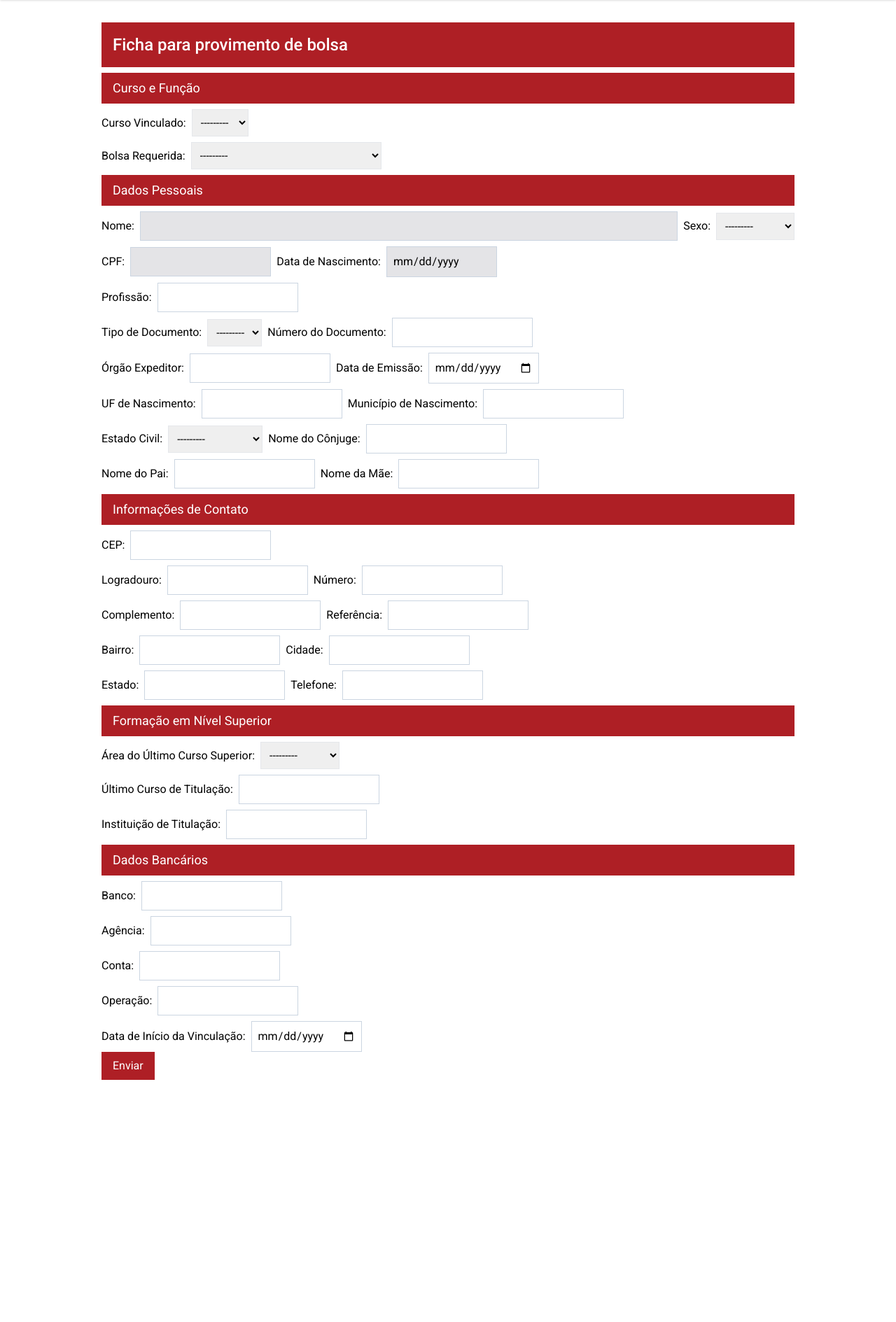
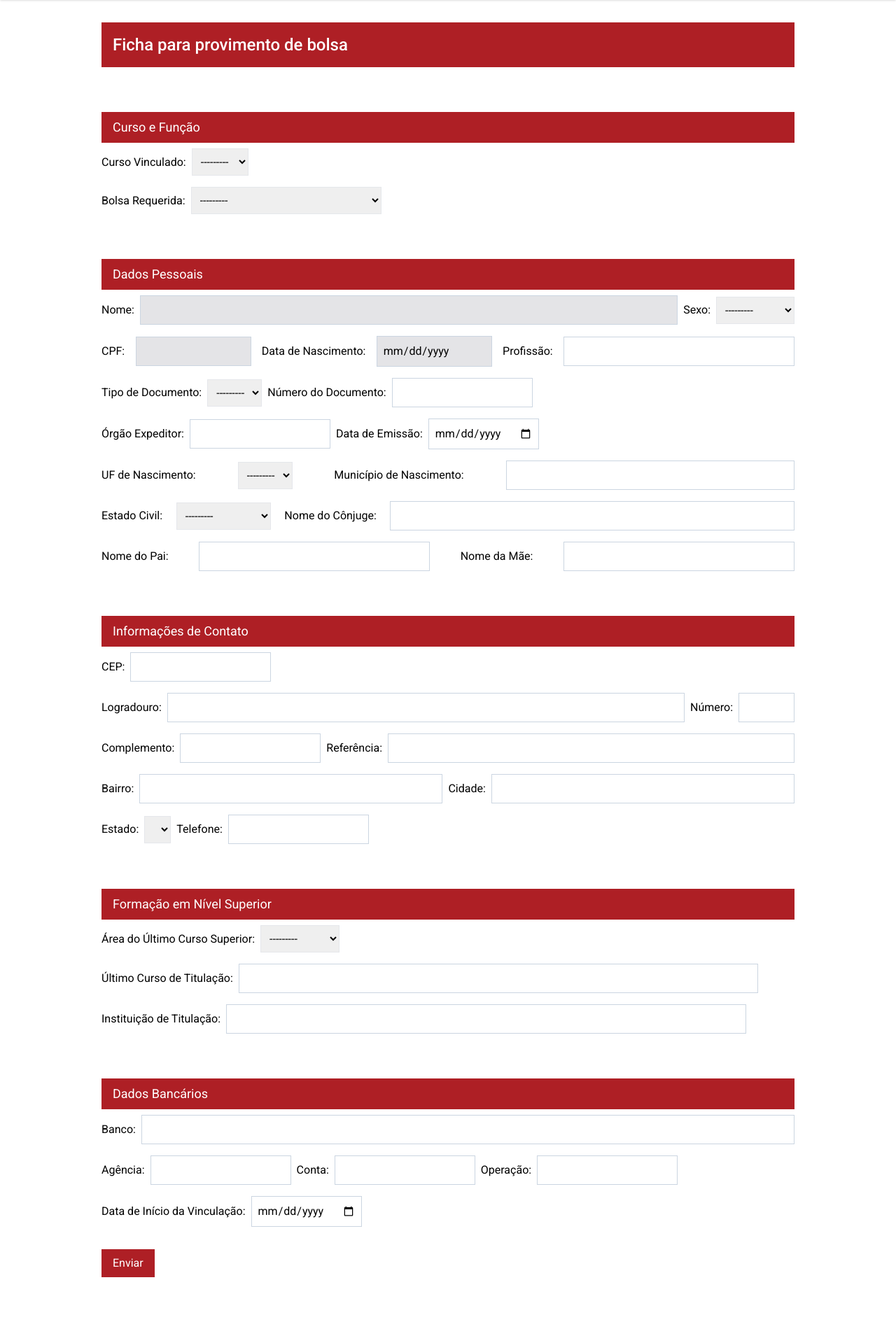
Before and after one commit to bernardrodrigues-cead/proceg2, a Django app: page /fichauab/create/ in a window 1280 px wide. Shown: the part 64-1953 px from the top of the page at 70% size. Before the commit the page ends 1607 px from the top, so only its background shows below. Run offline with Django 4.2, Linux system fonts and the light colour scheme; data comes from the database, SQL or seed files in the repository; lists and menus that the app fills with data are empty; parts of the project's set-up code (start-up, migrations or seed data) failed here and were passed over.

Commit message:
Estilização dos formulários

```diff
--- a/FichaUab/forms.py
+++ b/FichaUab/forms.py
@@ -1,5 +1,6 @@
 from django import forms
 from FichaUab.utils.validators import is_cpf_valid
+from localflavor.br.br_states import STATE_CHOICES
 
 from FichaUab.models import PessoaFichaUab
 
@@ -14,14 +15,14 @@ class PessoaFichaUabForm(forms.ModelForm):
     email = forms.EmailField(label='E-mail')
 
     # Endereço
-    cep = forms.CharField(max_length=8, label='CEP')
+    cep = forms.CharField(max_length=10, label='CEP')
     logradouro = forms.CharField(max_length=255)
     numero = forms.CharField(max_length=15, label='Número')
     complemento = forms.CharField(max_length=31, required=False)
     referencia = forms.CharField(max_length=63, required=False, label='Referência')
     bairro = forms.CharField(max_length=127)
     cidade = forms.CharField(max_length=127)
-    estado = forms.CharField(max_length=2)
+    estado = forms.ChoiceField(required=True, choices=STATE_CHOICES)
 
     # Dados Bancários
     banco = forms.CharField(max_length=127)
--- a/FichaUab/models.py
+++ b/FichaUab/models.py
@@ -1,5 +1,6 @@
 import uuid
 from django.db import models
+from localflavor.br.br_states import STATE_CHOICES
 
 # Create your models here.
 class Pessoa(models.Model):
@@ -17,7 +18,7 @@ class Endereco(models.Model):
     referencia = models.CharField(max_length=63, null=True, blank=True, verbose_name='Referência')
     bairro = models.CharField(max_length=127)
     cidade = models.CharField(max_length=127)
-    estado = models.CharField(max_length=2)
+    estado = models.CharField(max_length=2, choices=STATE_CHOICES)
 
 class DadosBancarios(models.Model):
     pessoa = models.ForeignKey(Pessoa, on_delete=models.CASCADE)
@@ -130,7 +131,7 @@ class PessoaFichaUab(models.Model):
     numero_documento = models.CharField(max_length=31, verbose_name='Número do Documento')
     orgao_expeditor = models.CharField(max_length=15, verbose_name='Órgão Expeditor')
     data_emissao = models.DateField(verbose_name='Data de Emissão')
-    uf_nascimento = models.CharField(max_length=2, verbose_name='UF de Nascimento')
+    uf_nascimento = models.CharField(max_length=2, verbose_name='UF de Nascimento', choices=STATE_CHOICES)
     municipio_nascimento = models.CharField(max_length=255, verbose_name='Município de Nascimento')
     estado_civil = models.CharField(max_length=15, choices=ESTADO_CIVIL_CHOICES, verbose_name='Estado Civil')
     nome_conjuge = models.CharField(max_length=255, null=True, blank=True, verbose_name='Nome do Cônjuge')
--- a/FichaUab/static/js/masks.js
+++ b/FichaUab/static/js/masks.js
@@ -1 +1,2 @@
 $('#id_cpf').mask('000.000.000-00', {reverse: true});
+$('#id_cep').mask('00.000-000')
--- a/FichaUab/templates/components/form_subheader.html
+++ b/FichaUab/templates/components/form_subheader.html
@@ -1 +1 @@
-<h2 class="bg-redCead text-white text-lg my-2 px-4 py-2">{{title}}</h2>
+<h2 class="bg-redCead text-white text-lg mt-16 mb-2 px-4 py-2">{{title}}</h2>
--- a/FichaUab/templates/components/submitButton.html
+++ b/FichaUab/templates/components/submitButton.html
@@ -1 +1 @@
-<button class="bg-redCead px-4 py-2 text-white hover:bg-red-600" type="submit">{{title}}</button>
+<button class="bg-redCead px-4 py-2 text-white hover:bg-red-600 mt-8" type="submit">{{title}}</button>
--- a/FichaUab/templates/fichaUab/create_pessoa_ficha_uab.html
+++ b/FichaUab/templates/fichaUab/create_pessoa_ficha_uab.html
@@ -8,12 +8,12 @@
 <form
     method="post"
     class="
-        [&>div]:flex [&>div]:flex-col [&>div]:gap-2
+        [&>div]:flex [&>div]:flex-col [&>div]:gap-4
         [&>div>div]:flex [&>div>div]:items-center [&>div>div]:gap-2
         [&>div>input]:border [&>div>input]:border-slate-300 [&>div>input]:p-2
         [&>div>div>input]:border [&>div>div>input]:border-slate-300 [&>div>div>input]:p-2 [&>div>div>input:read-only]:bg-zinc-200
         [&>div>div>select]:p-2 [&>div>div>select]:border
-        w-[990px] absolute left-1/2 -translate-x-1/2
+        w-[990px] relative left-1/2 -translate-x-1/2 mb-16
     "
 >{% csrf_token %}
     {% include 'components/form_header.html' with title='Ficha para provimento de bolsa' %}
@@ -30,11 +30,9 @@
             <label>{{form.nome.label}}: </label>{{form.nome}}
             <label>{{form.sexo.label}}: </label>{{form.sexo}}
         </div>
-        <div>
+        <div class="justify-between [&>input:read-only]:w-2/12 [&>input:last-child]:w-4/12">
             <label>{{form.cpf.label}}: </label>{{form.cpf}}
             <label>{{form.data_nascimento.label}}: </label>{{form.data_nascimento}}
-        </div>
-        <div>
             <label>{{form.profissao.label}}: </label>{{form.profissao}}
         </div>
         <div>
@@ -45,15 +43,15 @@
             <label>{{form.orgao_expeditor.label}}: </label>{{form.orgao_expeditor}}
             <label>{{form.data_emissao.label}}: </label>{{form.data_emissao}}
         </div>
-        <div>
+        <div class="[&>input:last-child]:w-5/12 justify-between">
             <label>{{form.uf_nascimento.label}}: </label>{{form.uf_nascimento}}
             <label>{{form.municipio_nascimento.label}}: </label>{{form.municipio_nascimento}}
         </div>
-        <div>
+        <div class="[&>input:last-child]:w-7/12 justify-between">
             <label>{{form.estado_civil.label}}: </label>{{form.estado_civil}}
             <label>{{form.nome_conjuge.label}}: </label>{{form.nome_conjuge}}
         </div>
-        <div>
+        <div class="[&>input]:w-4/12 justify-between">
             <label>{{form.nome_pai.label}}: </label>{{form.nome_pai}}
             <label>{{form.nome_mae.label}}: </label>{{form.nome_mae}}
         </div>
@@ -64,15 +62,15 @@
         <div>
             <label>{{form.cep.label}}: </label>{{form.cep}}
         </div>
-        <div>
+        <div class="[&>input]:w-full [&>input:last-child]:w-20">
             <label>{{form.logradouro.label}}: </label>{{form.logradouro}}
             <label>{{form.numero.label}}: </label>{{form.numero}}
         </div>
-        <div>
+        <div class="[&>input:last-child]:w-full">
             <label>{{form.complemento.label}}: </label>{{form.complemento}}
             <label>{{form.referencia.label}}: </label>{{form.referencia}}
         </div>
-        <div>
+        <div class="[&>input]:w-full">
             <label>{{form.bairro.label}}: </label>{{form.bairro}}
             <label>{{form.cidade.label}}: </label>{{form.cidade}}
         </div>
@@ -85,16 +83,20 @@
     {% include 'components/form_subheader.html' with title='Formação em Nível Superior' %}
     <div>
         <div><label>{{form.area_ultimo_curso_superior.label}}: </label>{{form.area_ultimo_curso_superior}}</div>
-        <div><label>{{form.ultimo_curso_titulacao.label}}: </label>{{form.ultimo_curso_titulacao}}</div>
-        <div><label>{{form.instituicao_titulacao.label}}: </label>{{form.instituicao_titulacao}}</div>
+        <div class="[&>input]:w-9/12"><label>{{form.ultimo_curso_titulacao.label}}: </label>{{form.ultimo_curso_titulacao}}</div>
+        <div class="[&>input]:w-9/12"><label>{{form.instituicao_titulacao.label}}: </label>{{form.instituicao_titulacao}}</div>
     </div>
 
     {% include 'components/form_subheader.html' with title='Dados Bancários' %}
     <div>
-        <div><label>{{form.banco.label}}: </label>{{form.banco}}</div>
-        <div><label>{{form.agencia.label}}: </label>{{form.agencia}}</div>
-        <div><label>{{form.conta.label}}: </label>{{form.conta}}</div>
-        <div><label>{{form.operacao.label}}: </label>{{form.operacao}}</div>
+        <div class="[&>input]:w-full">
+            <label>{{form.banco.label}}: </label>{{form.banco}}
+        </div>
+        <div>
+            <label>{{form.agencia.label}}: </label>{{form.agencia}}
+            <label>{{form.conta.label}}: </label>{{form.conta}}
+            <label>{{form.operacao.label}}: </label>{{form.operacao}}
+        </div>
         <div><label>{{form.data_inicio_vinculacao.label}}: </label>{{form.data_inicio_vinculacao}}</div>
     </div>
 
--- a/FichaUab/views.py
+++ b/FichaUab/views.py
@@ -125,7 +125,7 @@ class PessoaFichaUabCreateView(CreateView):
     def form_valid(self, form):
         # Armazena o novo Endereço
         new_endereco = Endereco(
-            cep = form.cleaned_data['cep'],
+            cep = ''.join(c for c in form.cleaned_data['cep'] if c.isdigit()),
             logradouro = form.cleaned_data['logradouro'],
             numero = form.cleaned_data['numero'],
             complemento = form.cleaned_data['complemento'],
@@ -161,7 +161,7 @@ class PessoaFichaUabUpdateView(UpdateView):
     form_class = PessoaFichaUabForm
     model = PessoaFichaUab
     success_url = '/fichauab'
-    template_name = 'fichaUab/update_pessoa_ficha_uab.html'
+    template_name = 'fichaUab/create_pessoa_ficha_uab.html'
 
     # Função para preencher os campos com valores enviados pelo Cookie
     def get_initial(self):
--- a/proceg/settings.py
+++ b/proceg/settings.py
@@ -41,7 +41,8 @@ INSTALLED_APPS = [
     'django.contrib.sessions',
     'django.contrib.messages',
     'django.contrib.staticfiles',
-    'FichaUab.apps.FichauabConfig'
+    'FichaUab.apps.FichauabConfig',
+    'localflavor'
 ]
 
 MIDDLEWARE = [
--- a/requirements/requirements.txt
+++ b/requirements/requirements.txt
@@ -1,2 +1,3 @@
 django
 bpython
+django-localflavor
```
